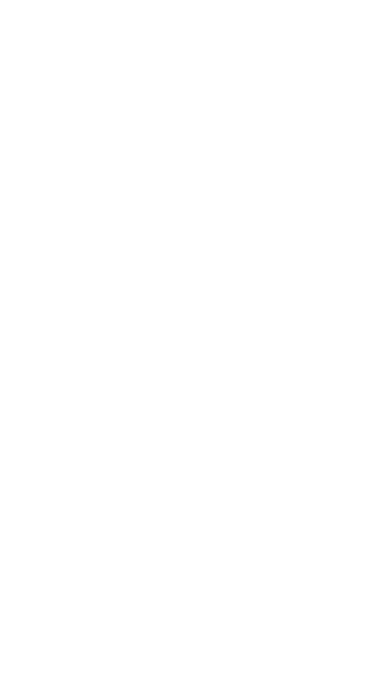
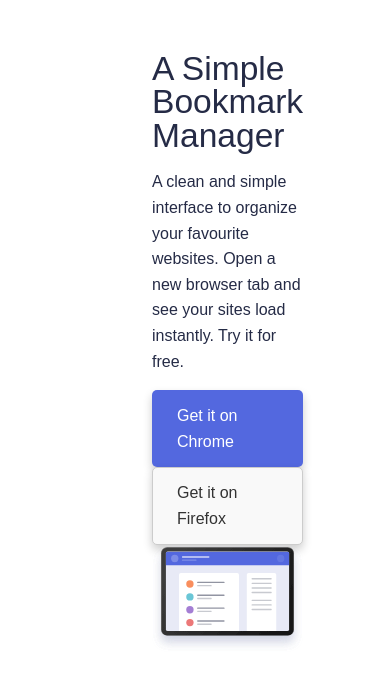
Before and after one commit to zanlamar/NewBookmark, an Angular app: page / in a window 390 px wide. Shown: the top 684 px of the page. Built offline with nearby package versions, Linux system fonts and the light colour scheme.

Commit message:
first molecule herobanner

```diff
--- a/angular.json
+++ b/angular.json
@@ -76,6 +76,7 @@
             ],
             "tsConfig": "tsconfig.spec.json",
             "assets": [
+              "src/assets",
               {
                 "glob": "**/*",
                 "input": "public"
--- a/src/app/app.css
+++ b/src/app/app.css
@@ -0,0 +1,17 @@
+* {
+margin: 0;
+padding: 0;
+box-sizing: border-box;
+}
+
+html, body {
+width: 100%;
+overflow-x: hidden;
+}
+
+body {
+font-family: Rubik, sans-serif;
+color: rgb(37, 43, 70);
+line-height: 1.6;
+scroll-behavior: smooth;
+}
--- a/src/app/app.html
+++ b/src/app/app.html
@@ -1,4 +1,9 @@
-<router-outlet></router-outlet>
+<body>
+  <!-- <router-outlet></router-outlet> -->
+  <app-herobanner></app-herobanner>
+</body>
+
+
 
 <!-- <style>
   :host {
--- a/src/app/app.ts
+++ b/src/app/app.ts
@@ -1,10 +1,12 @@
 import { Component, signal } from '@angular/core';
-import { RouterOutlet } from '@angular/router';
+// import { RouterOutlet } from '@angular/router';
+
+import { Herobanner } from './components/molecules/herobanner/herobanner';
 
 @Component({
   selector: 'app-root',
   standalone: true,
-  imports: [RouterOutlet],
+  imports: [Herobanner],
   templateUrl: './app.html',
   styleUrl: './app.css'
 })
--- a/src/app/components/atoms/button/button.css
+++ b/src/app/components/atoms/button/button.css
@@ -7,34 +7,35 @@
   border-radius: 5px;
   display: inline-block;
   box-shadow: rgba(0, 0, 0, 0.2) 0rem 0.3rem 0.6rem;
+}
 
-  &-blue {
+.btn-blue {
   background-color: hsl(231, 69%, 60%);
   color: white;
   font-weight: 400;
   border: 1px solid #ffffff00;
+}
 
-    &:hover {
+.btn-blue:hover {
   background-color: white;
   color: hsl(231, 69%, 60%);
   border: 1px solid hsl(231, 69%, 60%);
 }
-  }
 
-  &-light {
+.btn-light {
   background-color: #f9f9f9;
   color: #333;
   border: 1px solid #ccc;
   font-weight: 400;
+}
 
-    &:hover {
+.btn-light:hover {
   background-color: white;
   color: rgb(54, 51, 51);
   border: 1px solid rgb(54, 51, 51);
 }
-  }
 
-  &-red {
+.btn-red {
   background-color: hsl(0, 94%, 66%);
   color: white;
   font-size: 1.1rem;
@@ -42,15 +43,14 @@
   font-weight: 500;
   width: 120px;
   border: 1px solid #ffffff00;
+}
 
-    &:hover {
+.btn-red:hover {
   background-color: white;
   color: hsl(0, 94%, 66%);
   border: 1px solid hsl(0, 94%, 66%);
 }
-  }
 
-  &-download {
+.download {
   font-size: 14px;
 }
-}
--- a/src/app/components/atoms/button/button.ts
+++ b/src/app/components/atoms/button/button.ts
@@ -4,7 +4,8 @@ import { Component, Input } from '@angular/core';
   selector: 'app-button',
   imports: [],
   templateUrl: './button.html',
-  styleUrl: './button.css'
+  styleUrl: './button.css',
+  standalone: true,
 })
 
 export class Button {
--- a/src/app/components/atoms/heading/heading.ts
+++ b/src/app/components/atoms/heading/heading.ts
@@ -5,8 +5,7 @@ import { Component, Input } from '@angular/core';
   imports: [],
   templateUrl: './heading.html',
   styleUrl: './heading.css',
-  standalone: true
-
+  standalone: true,
 })
 export class Heading {
   @Input() level: 1 | 2 | 3 | 4 | 5 | 6 = 1;
--- a/src/app/components/atoms/image/image.css
+++ b/src/app/components/atoms/image/image.css
@@ -0,0 +1,11 @@
+.hero-image {
+  max-width: 100%;
+  height: auto;
+}
+
+.hero-text {
+  display: flex;
+  flex-direction: column;
+  align-items: center;
+  gap: 2rem;
+}
--- /dev/null
+++ b/src/app/components/molecules/herobanner/herobanner.css
@@ -0,0 +1,28 @@
+.container {
+ max-width: 100%;
+  margin: 0 auto;
+  padding: 2rem;
+}
+
+.hero-grid {
+  display: grid;
+  grid-template-columns: 1fr 1fr;
+  align-items: center;
+  gap: 2rem;
+  padding: 0 8rem;
+}
+
+.hero-text {
+  padding: 1em 1em;
+}
+
+
+@media screen and (max-width: 768px) {
+  .hero-text {
+    padding: 1em 1em;
+
+    p {
+      margin-top: 1rem;
+    }
+  }
+}
--- /dev/null
+++ b/src/app/components/molecules/herobanner/herobanner.html
@@ -0,0 +1,31 @@
+<section class="hero">
+  <div class="hero-grid">
+    <div class="hero-text">
+
+      <app-heading
+        [level]="1"
+        [text]="title">
+      </app-heading>
+
+      <app-text
+        [content]="description">
+      </app-text>
+
+      <app-button
+        [text]="'Get it on Chrome'"
+        [variant]="'blue'">
+      </app-button>
+
+      <app-button
+        [text]="'Get it on Firefox'"
+        [variant]="'light'">
+      </app-button>
+
+      <app-image
+        [src]="'/assets/images/illustration-hero.svg'"
+        [alt]="'Hero image'"
+        [cssClass]="'hero-image'">
+      </app-image>
+    </div>
+  </div>
+</section>
```
Also changed, not shown: src/app/components/molecules/herobanner/herobanner.ts (added, +18 -0 lines), 1 other file (tests, documents, lock files or other folders). Lines whose indentation alone changed are shown as unchanged.
